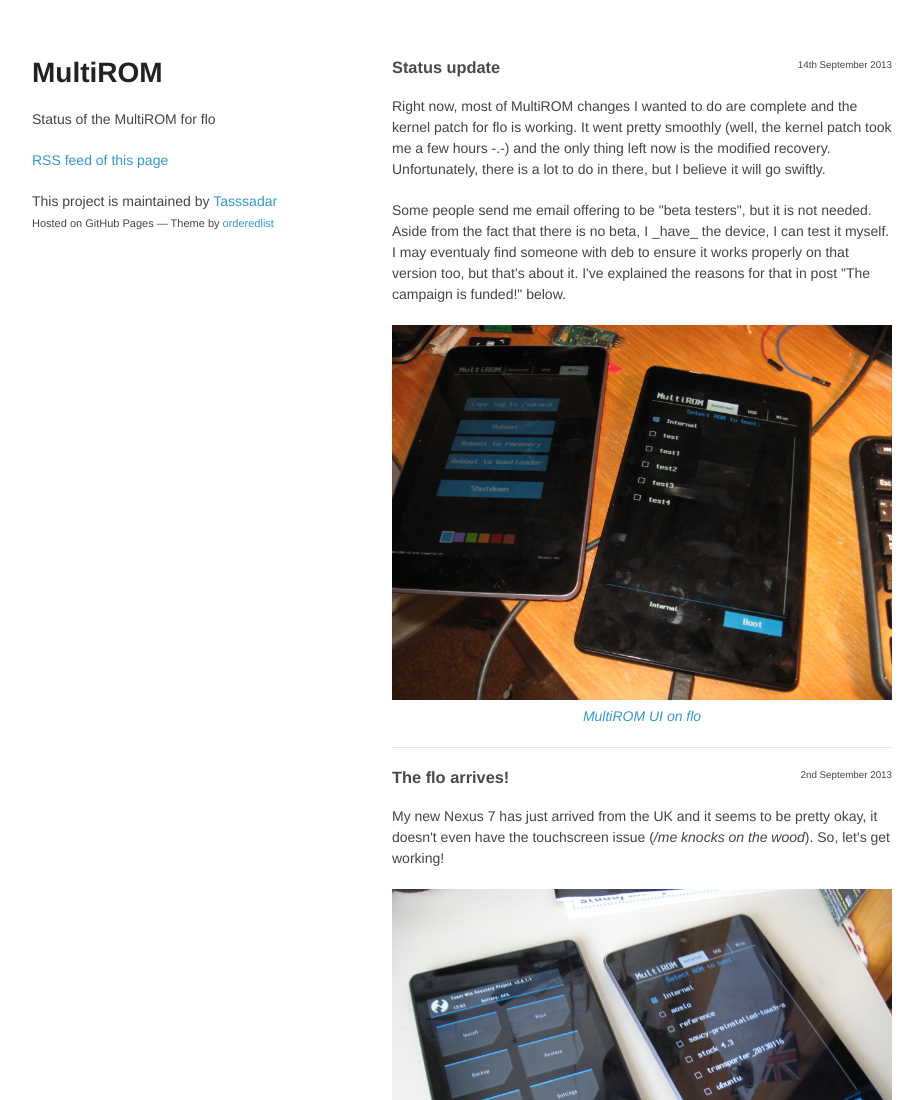
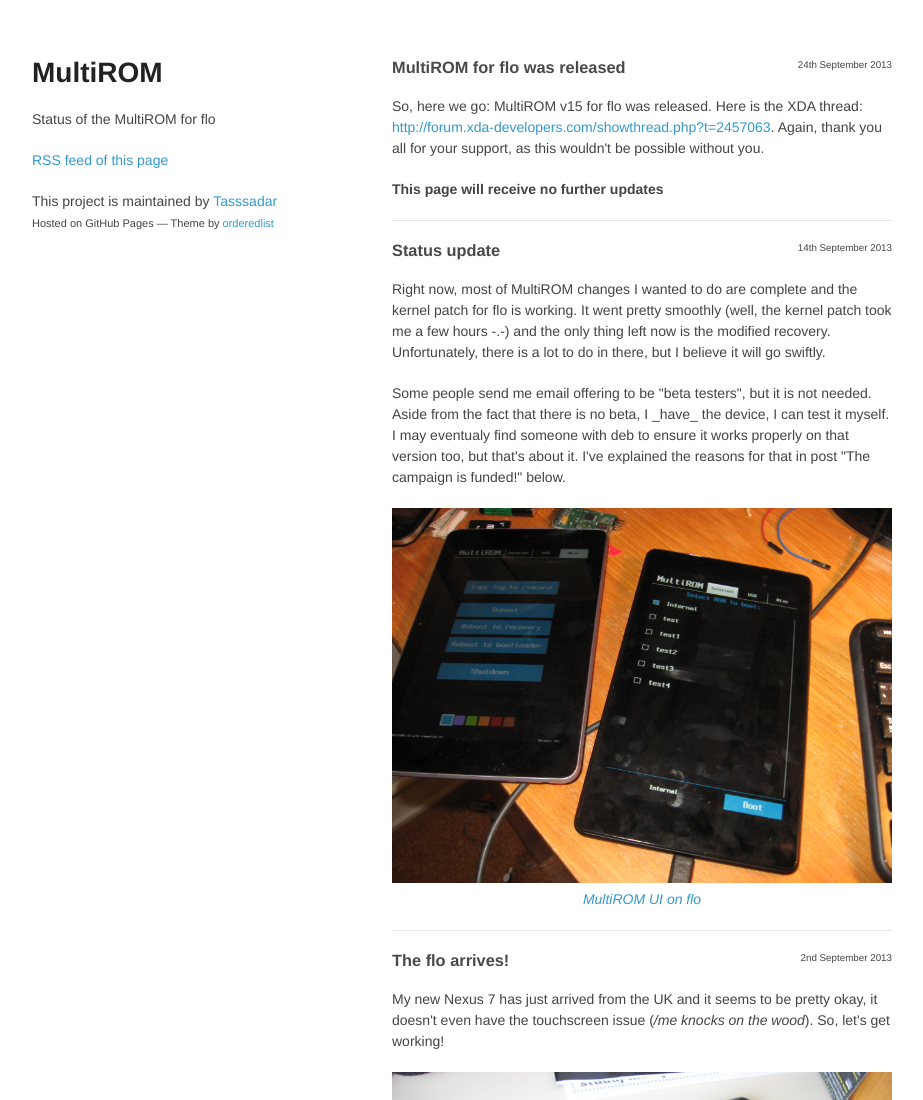
Before and after one commit to Tasssadar/tasssadar.github.com, a plain HTML site: page mrom_status.html in a window 1280 px wide. Shown: the top 1100 px of the page, without its empty margins (178-1101 px from the left). Drawn offline with Linux system fonts and the light colour scheme.

Commit message:
MultiROM status update

```diff
--- a/mrom_status.html
+++ b/mrom_status.html
@@ -25,7 +25,17 @@
         </p>
       </header>
       <section>
-         <div class="date-div">14th September 2013</div>
+        <div class="date-div">24th September 2013</div>
+        <h3 name="multirom_released">MultiROM for flo was released</h3>
+        <p>
+So, here we go: MultiROM v15 for flo was released. Here is the XDA thread: <a href="http://forum.xda-developers.com/showthread.php?t=2457063">http://forum.xda-developers.com/showthread.php?t=2457063</a>. Again, thank you all for your support, as this wouldn't be possible without you.
+        </p>
+        <p>
+<b>This page will receive no further updates</b>
+        </p>
+        <hr>
+
+        <div class="date-div">14th September 2013</div>
         <h3 name="status_update">Status update</h3>
         <p>
 Right now, most of MultiROM changes I wanted to do are complete and the kernel patch for flo is working. It went pretty smoothly (well, the kernel patch took me a few hours -.-) and the only thing left now is the modified recovery. Unfortunately, there is a lot to do in there, but I believe it will go swiftly.
```
Also changed, not shown: mrom_status.xml (+8 -0 lines).
